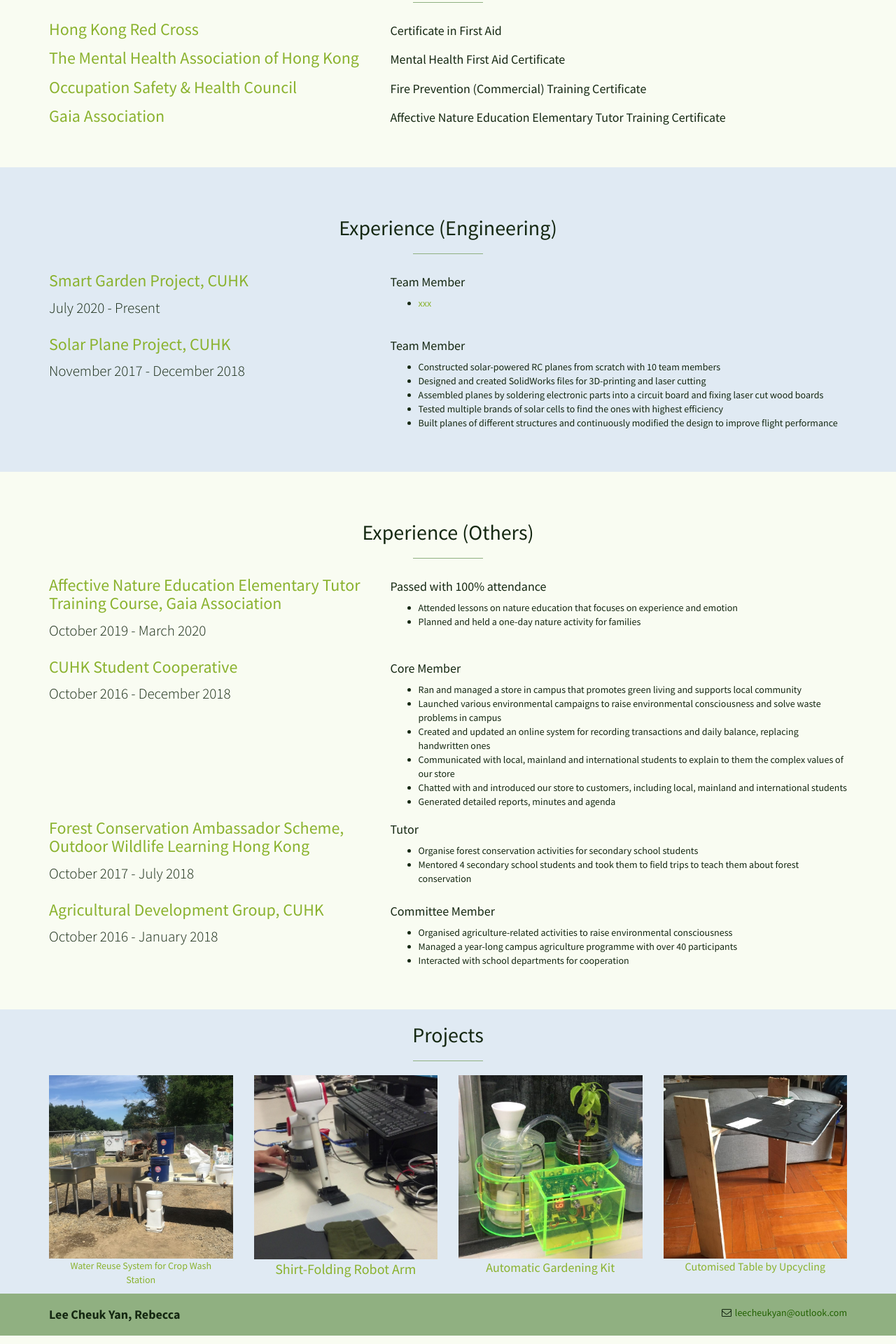
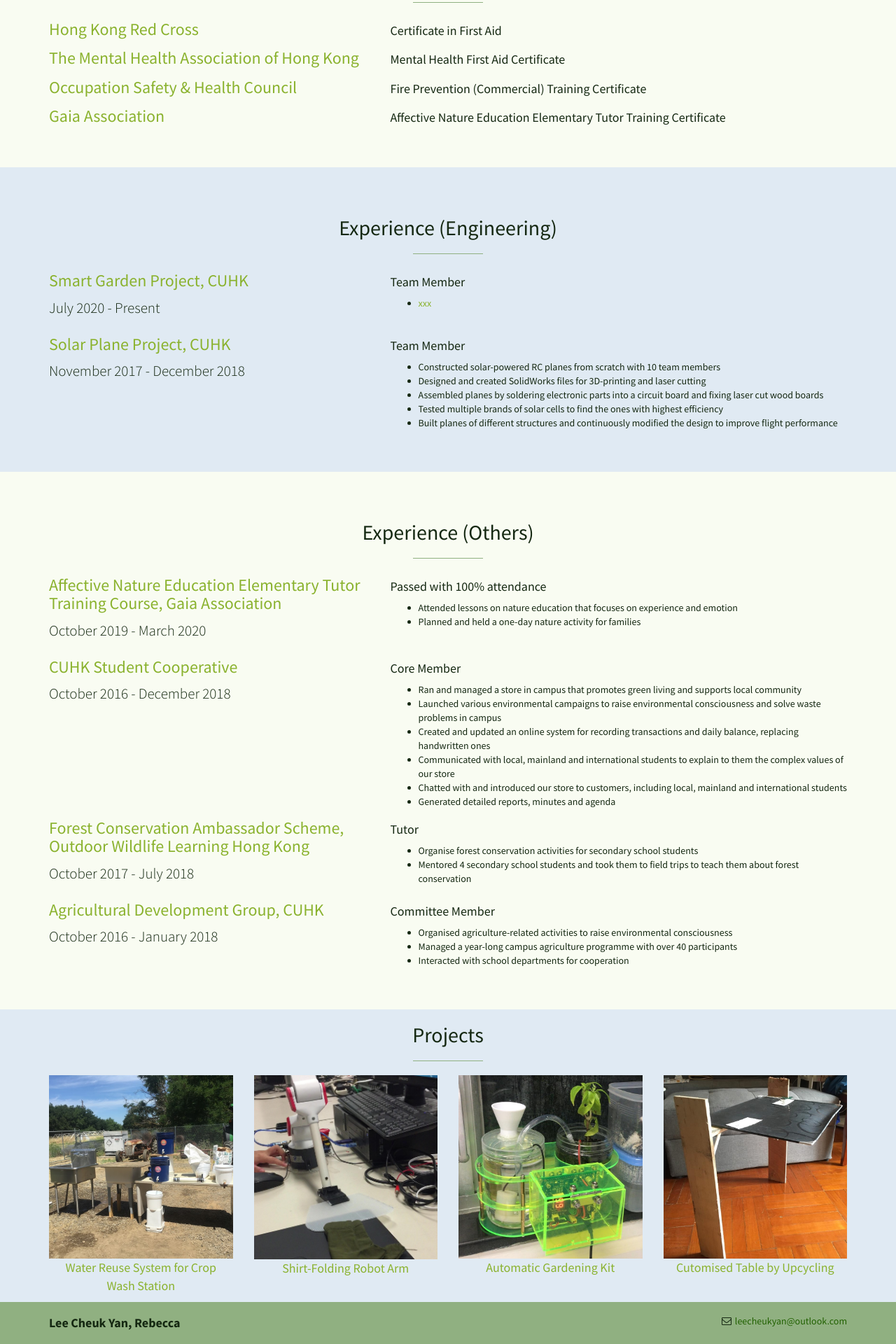
Before and after one commit to leelacceber/stylish-portfolio-jekyll-master, a Jekyll site: the page built from index.html, in a window 1280 px wide. Shown: the part 2173-4093 px from the top of the page at 70% size. Built offline with Jekyll 4.4.1, drawn with Linux system fonts in a browser that asks for light colours.

Commit message:
Update projects.html

```diff
--- a/_includes/projects.html
+++ b/_includes/projects.html
@@ -12,7 +12,7 @@
         <a href="https://leelacceber.github.io/Projects/Coursework/Crop_Wash">
           <img class="img-portfolio img-responsive" src="img/crop wash.png">
             <div class="col-md-12">
-              <p class="text-center"><a href="#">Water Reuse System for Crop Wash Station</a></p>
+              <p class="text-center" style="font-size:18px">Water Reuse System for Crop Wash Station</p>
             </div>
           </a>
       </div>
@@ -21,7 +21,7 @@
           <a href="https://leelacceber.github.io/Projects/Coursework/Robot_Arm">
             <img class="img-portfolio img-responsive" src="img/robot arm.jpg">
             <div class="col-md-12">
-              <p class="text-center" style="font-size:20px">Shirt-Folding Robot Arm</p>
+              <p class="text-center" style="font-size:18px">Shirt-Folding Robot Arm</p>
             </div>
           </a>
       </div>
@@ -39,7 +39,7 @@
           <a href="https://leelacceber.github.io/Projects/Personal/Table">
             <img class="img-portfolio img-responsive" src="img/table.jpeg">
             <div class="col-md-12">
-              <p class="text-center" style="font-size:16px">Cutomised Table by Upcycling</p>
+              <p class="text-center" style="font-size:18px">Cutomised Table by Upcycling</p>
             </div>
           </a>
       </div>
```
